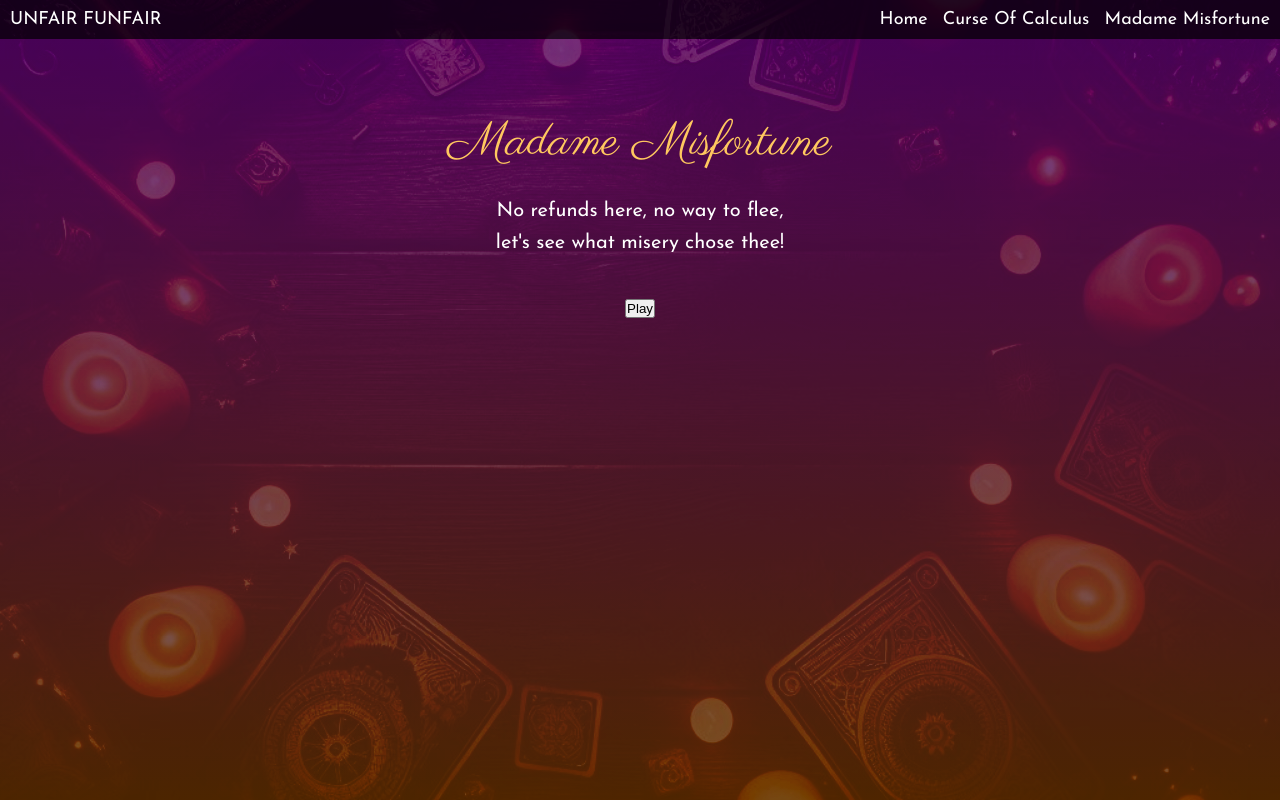
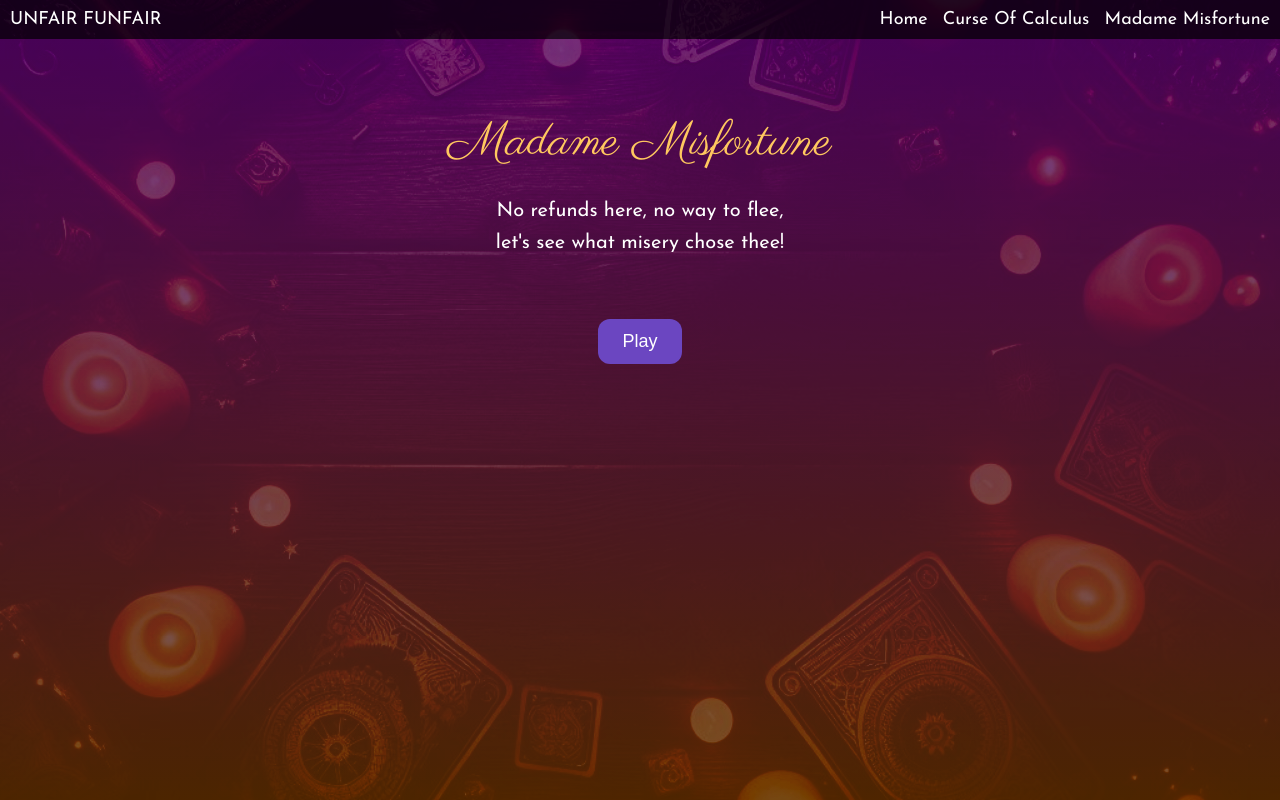
Before and after one commit to appelqvistelias/misfortunate-unfair-funfair, a Next.js app: page /madame-misfortune in a window 1280 px wide. Built offline with nearby package versions, Linux system fonts and the light colour scheme.

Commit message:
added button component

```diff
--- /dev/null
+++ b/src/components/Button/Button.tsx
@@ -0,0 +1,37 @@
+"use client";
+
+import React from "react";
+
+type ButtonProps = {
+  text: string;
+  onClick: () => void;
+  style?: React.CSSProperties;
+  disabled?: boolean;
+};
+
+const Button: React.FC<ButtonProps> = ({
+  text,
+  onClick,
+  style,
+  disabled = false,
+}) => {
+  const defaultStyle: React.CSSProperties = {
+    backgroundColor: disabled ? "#a0aec0" : "#6b46c1",
+    color: "white",
+    padding: "12px 24px",
+    fontSize: "18px",
+    borderRadius: "12px",
+    border: "none",
+    cursor: disabled ? "not-allowed" : "pointer",
+    transition: "background-color 0.2s ease",
+    ...style,
+  };
+
+  return (
+    <button onClick={onClick} disabled={disabled} style={defaultStyle}>
+      {text}
+    </button>
+  );
+};
+
+export default Button;
--- a/src/games/madame-misfortune/MadameMisfortune.tsx
+++ b/src/games/madame-misfortune/MadameMisfortune.tsx
@@ -9,6 +9,7 @@ import styles from "@/app/madame-misfortune/madame.module.css";
 import JwtListener from "@/components/JwtListener/JwtListener";
 import { buyTicket, awardStamp } from "@/lib/madame-misfortune/transactions";
 import Link from "next/link";
+import Button from "@/components/Button/Button";
 
 const parisienne = Parisienne({ weight: "400", subsets: ["latin-ext"] });
 
@@ -112,15 +113,13 @@ export default function MadameMisfortuneGame() {
           `}
         >
           {step === "intro" && (
-            <button
+            <Button
+              text={loading ? "Processing..." : "Play"}
               onClick={handlePlayClick}
               disabled={loading}
-              className="bg-purple-700 hover:bg-purple-800 text-white py-2 px-4 rounded-xl text-xl"
-            >
-              {loading ? "Processing..." : "Play"}
-            </button>
+              style={{ marginTop: "20px" }}
+            />
           )}
-
           {step === "choose" &&
             deck.map((card) => (
               <Card
@@ -131,7 +130,6 @@ export default function MadameMisfortuneGame() {
                 onClick={handleSelect}
               />
             ))}
-
           {step === "reveal" &&
             selected.map((id) => {
               const card = deck.find((c) => c.id === id);
@@ -145,7 +143,6 @@ export default function MadameMisfortuneGame() {
                 />
               );
             })}
-
           {step === "reveal" && (
             <div className={styles.options}>
               <Link href="/madame-misfortune">Play again</Link>
```
